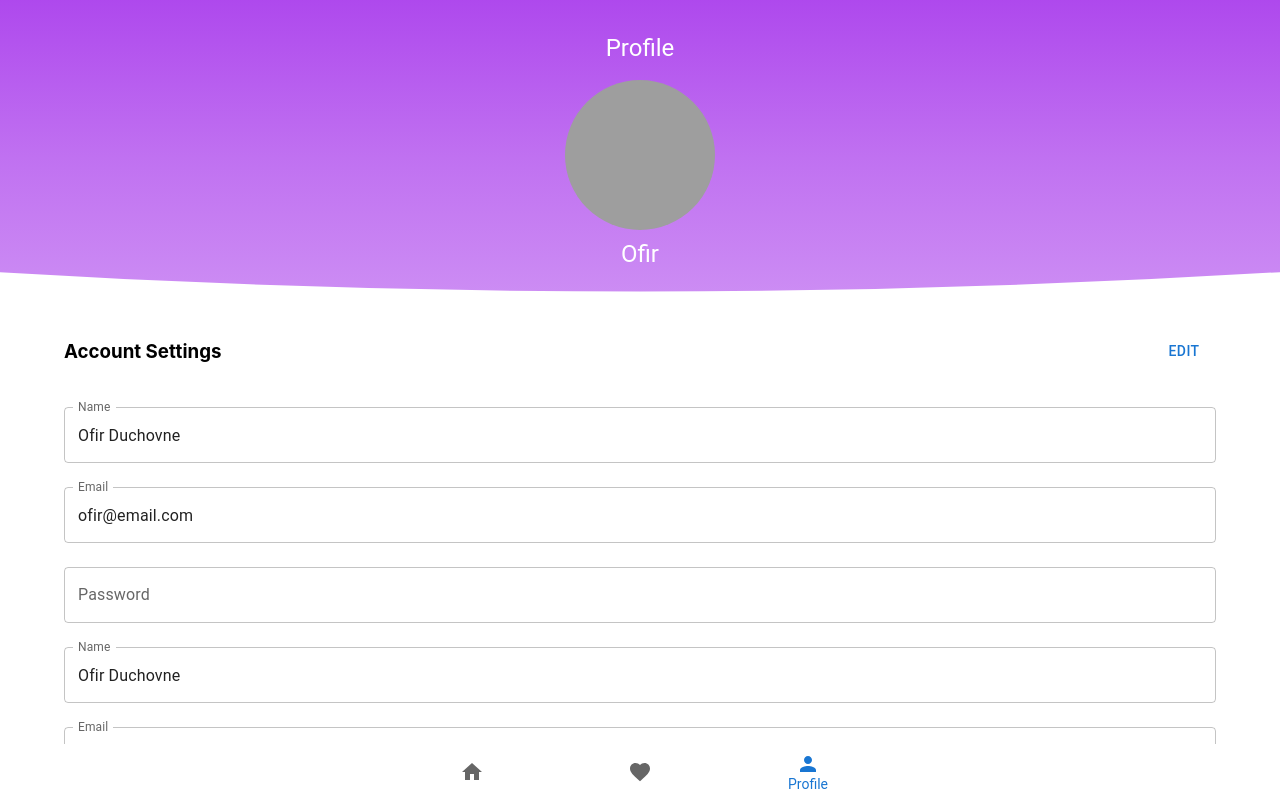
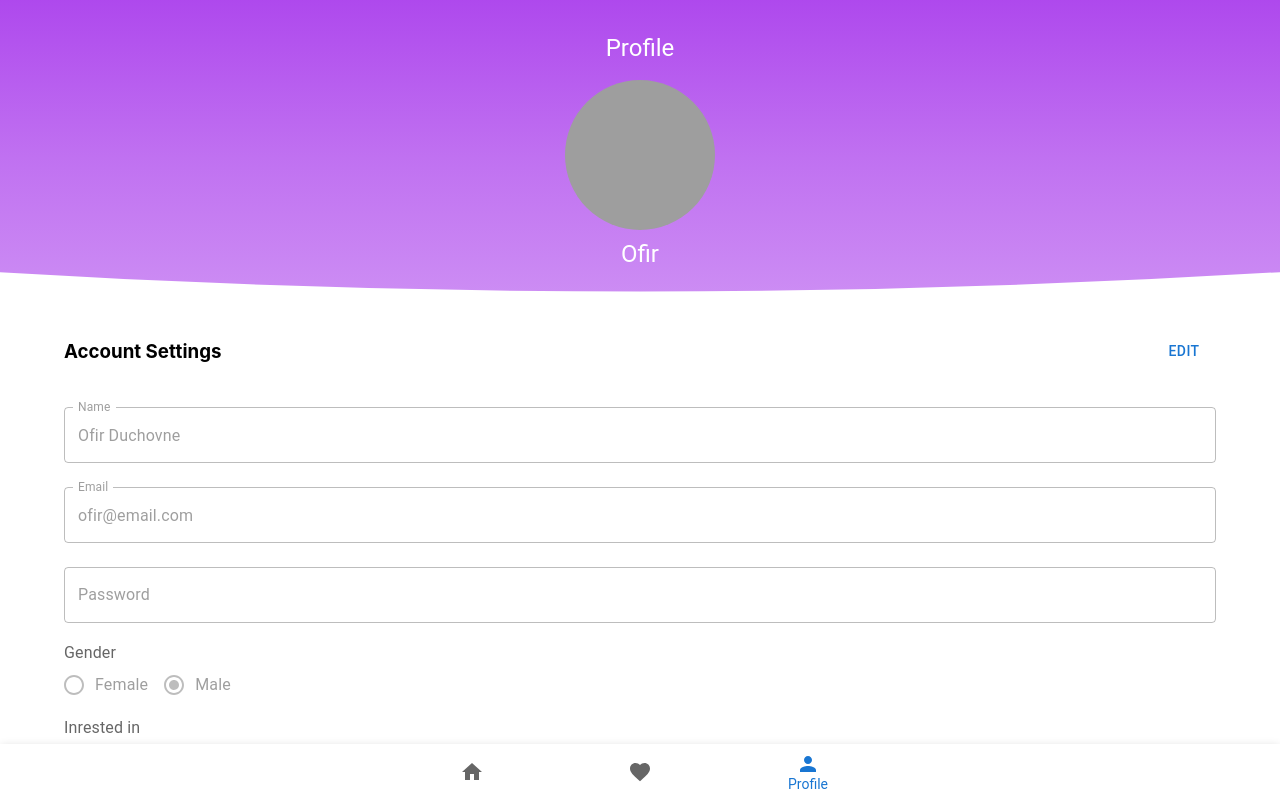
Before and after one commit to YovelElad/SpoTinder-front, a React (Create React App) app: page / in a window 1280 px wide. Both pictures are taken after a click on the button "Profile". Shown: the top 800 px of the page. Built offline with nearby package versions, Linux system fonts and the light colour scheme; grey boxes are pictures that could not be loaded; the HTML template or start-up script is replaced by a standard one.

Commit message:
profileForm is now a component

```diff
--- a/src/App.js
+++ b/src/App.js
@@ -7,7 +7,7 @@ import {PageContext} from './Contexts/PageContext';
 import { UserContext } from './Contexts/UserContext';
 import Profile from './components/Profile/Profile';
 
-const ofir = {_id:{$oid:"61c5aa15ab0230614f09a5a4"},email:"ofir@email.com",password:"1234",topArtists:["Aviv Geffen","Arik Einstein","Shlomo Artzi","Keren Peles","Static & Ben El","Taylor Swift","Adele","Idan Raichel","Noa Kirel","The Beatles","Queen","Lady Gaga","Omer Adam","Sarit Hadad","Harel Skaat","Mergui","Ed Sheeran","Justin Bieber","Arutz Hakibud","Ivri Lider"],topTracks:["אפס מאמץ","Bezos I","אנג'ל","רסיסים","Fancy Like","Juice","רגע - הופעה חיה באמפי שוני","Drunken Sailor","Love Boy","Love Is In The Air","Love On Top","We Are Never Ever Getting Back Together","Bad Romance","לשם","כמה עוד אפשר","Overwhelmed (Ryan Mack Remix)","Watermelon Sugar","Rocket Man (I Think It's Going To Be A Long, Long Time)","אהבה קטנה","הפינאלי","Go the Distance","Two Princes","שלום לך ארץ נהדרת","מאסטר טל","December, 1963 (Oh What a Night!)","עולה עולה","שביל הבריחה","רצה הביתה","שיר הפריחה","איש הברק","בחום של תל אביב","Price Tag","טמפרטורה","קשה לי לא להתרגש","Rolling in the Deep","זה הרגע לאהוב","יהלום - Prod. By Triangle","Drum","Arabian Nights","לך תתרגל איתה","פיז'ו 92","תן לי","Shiny","ואיך שלא","מסיבה","אמא","Take A Bow","כמו סינדרלה","גם אני","עולם משוגע"],"gender":"male","interestedIn":["male","female"],"__v":{"$numberInt":"0"},"country":"IL","id":"61c5aa15ab0230614f09a5a4",image:"https://i.scdn.co/image/ab6775700000ee85106f6ba0ca11f991af308b1c",name:"Ofir Duchovne"};
+const ofir = {_id:{$oid:"61c5aa15ab0230614f09a5a4"},email:"ofir@email.com",password:"1234",topArtists:["Aviv Geffen","Arik Einstein","Shlomo Artzi","Keren Peles","Static & Ben El","Taylor Swift","Adele","Idan Raichel","Noa Kirel","The Beatles","Queen","Lady Gaga","Omer Adam","Sarit Hadad","Harel Skaat","Mergui","Ed Sheeran","Justin Bieber","Arutz Hakibud","Ivri Lider"],topTracks:["אפס מאמץ","Bezos I","אנג'ל","רסיסים","Fancy Like","Juice","רגע - הופעה חיה באמפי שוני","Drunken Sailor","Love Boy","Love Is In The Air","Love On Top","We Are Never Ever Getting Back Together","Bad Romance","לשם","כמה עוד אפשר","Overwhelmed (Ryan Mack Remix)","Watermelon Sugar","Rocket Man (I Think It's Going To Be A Long, Long Time)","אהבה קטנה","הפינאלי","Go the Distance","Two Princes","שלום לך ארץ נהדרת","מאסטר טל","December, 1963 (Oh What a Night!)","עולה עולה","שביל הבריחה","רצה הביתה","שיר הפריחה","איש הברק","בחום של תל אביב","Price Tag","טמפרטורה","קשה לי לא להתרגש","Rolling in the Deep","זה הרגע לאהוב","יהלום - Prod. By Triangle","Drum","Arabian Nights","לך תתרגל איתה","פיז'ו 92","תן לי","Shiny","ואיך שלא","מסיבה","אמא","Take A Bow","כמו סינדרלה","גם אני","עולם משוגע"],gender:"male",interestedIn:["male","female"],"__v":{"$numberInt":"0"},"country":"IL","id":"61c5aa15ab0230614f09a5a4",image:"https://i.scdn.co/image/ab6775700000ee85106f6ba0ca11f991af308b1c",name:"Ofir Duchovne"};
 const renderSwitch = (page) => {
   switch(page) {
     case 'home':
@@ -24,15 +24,19 @@ const renderSwitch = (page) => {
 function App() {
   const [page, setPage] = React.useState('home');
   const [user, setUser] = React.useState(ofir);
+  const updateUser = (user) => {
+    setUser(user);
+  }
   return (
     <div>
 
         <PageContext.Provider value={{page,setPage}}>
           <NavBar/>
         </PageContext.Provider>
-        <UserContext.Provider value={user}>
-          <Box sx={{height: '80vh' }}>
+        <UserContext.Provider value={{user,updateUser}}>
+          <Box>
             {renderSwitch(page)}
+            <Box sx={{height: "10vh"}}/>
           </Box>
         </UserContext.Provider>
     </div>
--- a/src/components/NavBar.js
+++ b/src/components/NavBar.js
@@ -9,13 +9,12 @@ import { PageContext } from '../Contexts/PageContext';
 
 export default function NavBar() {
   const {page, setPage} = React.useContext(PageContext);
-
-  const handleChange = (event, newValue) => {
-    setPage(newValue);
+  const handlePageChange = (event, newPage) => {
+    setPage(newPage);
   };
   return (
-    <Paper sx={{ position: 'fixed', bottom: 0, left: 0, right: 0, zIndex:"30"}} elevation={30}>
-      <BottomNavigation value={page} onChange={handleChange}>
+    <Paper sx={{ position: 'fixed', bottom: 0, left: 0, right: 0, zIndex:"30"}} elevation={3}>
+      <BottomNavigation value={page} onChange={handlePageChange}>
         <BottomNavigationAction
           label="Home"
           value="home"
--- a/src/components/Profile/Profile.js
+++ b/src/components/Profile/Profile.js
@@ -5,10 +5,12 @@ import { TextField } from '@mui/material';
 import { Button } from '@mui/material';
 import Typography from '@mui/material/Typography';
 import { width } from '@mui/system';
+import ProfileForm from '../ProfileForm/ProfileForm';
 
 
 export default function Profile() {
-    const user = useContext(UserContext);
+    const {user} = useContext(UserContext);
+
     return (
         <div>
 
@@ -58,21 +60,7 @@ export default function Profile() {
                 </Typography>
             </Box>
         </Box>
-            <Container style={{ justifyContent: "space-between", display: "flex", alignItems: "center", marginBottom: "10px" }}>
-                <h3>Account Settings</h3>
-                <Button>Edit</Button>
-            </Container>
-            <Container component="form" >
-                <TextField fullWidth label="Name"  margin="normal" value={user.name} variant="outlined" />
-                <TextField fullWidth label="Email" margin="normal" value={user.email} type="email" variant="outlined" />
-                <TextField fullWidth label="Password" margin="normal" type="password" variant="outlined" />
-                <TextField fullWidth label="Name"  margin="normal" value={user.name} variant="outlined" />
-                <TextField fullWidth label="Email" margin="normal" value={user.email} type="email" variant="outlined" />
-                <TextField fullWidth label="Password" margin="normal" type="password" variant="outlined" />
-                <TextField fullWidth label="Name"  margin="normal" value={user.name} variant="outlined" />
-                <TextField fullWidth label="Email" margin="normal" value={user.email} type="email" variant="outlined" />
-                <TextField fullWidth label="Password" margin="normal" type="password" variant="outlined" />
-            </Container>
+        <ProfileForm/>
 
         </div>
     )
--- /dev/null
+++ b/src/components/ProfileForm/ProfileForm.js
@@ -0,0 +1,92 @@
+import React , { useContext } from 'react'
+import { UserContext } from '../../Contexts/UserContext';
+import { Container, Box } from '@mui/material';
+import { TextField, RadioGroup, Radio } from '@mui/material';
+import { Button, Checkbox, FormGroup, FormControlLabel , FormControl, FormLabel} from '@mui/material';
+
+
+export default function ProfileForm() {
+    const {user, updateUser} = useContext(UserContext);
+    const [editMode, setEditMode] = React.useState(false);
+    const [inputFields, setInputFields] = React.useState({
+        name: user.name,
+        email: user.email,
+        password: '',
+        gender: user.gender,
+        interestedIn: user.interestedIn
+    });
+
+    const handleChange = (event) => {
+        setInputFields({
+            ...inputFields,
+            [event.target.name]: event.target.value,
+        });
+    }
+
+    const handleEditMode = () => {
+        setEditMode(!editMode);
+        setInputFields({
+            name: user.name,
+            email: user.email,
+            password: '',
+            gender: user.gender,
+            interestedIn: user.interestedIn
+        });
+    }
+
+    const handleChecked = (event, isChecked) => {
+        const interestedIn = inputFields.interestedIn;
+        if (isChecked) {
+            interestedIn.push(event.target.value);
+        } else {
+            const index = interestedIn.indexOf(event.target.value);
+            if (index > -1) {
+                interestedIn.splice(index, 1);
+            }
+        }
+        setInputFields({
+            ...inputFields,
+            interestedIn
+        });
+    }
+
+    return (
+        <div>
+            <Container sx={{ justifyContent: "space-between", display: "flex", alignItems: "center", marginBottom: "10px" }}>
+                <h3>Account Settings</h3>
+                <Button onClick={handleEditMode}>Edit</Button>
+            </Container>
+            <Container component="form" >
+                <TextField disabled={!editMode} name='name' fullWidth label="Name"  margin="normal" value={inputFields.name} variant="outlined" onChange={handleChange}/>
+                <TextField disabled={!editMode} name='email' fullWidth label="Email" margin="normal" value={inputFields.email} type="email" variant="outlined" onChange={handleChange}/>
+                <TextField disabled={!editMode} name='password' fullWidth label="Password" margin="normal" type="password" value={inputFields.password} variant="outlined" onChange={handleChange}/>
+
+                <FormControl sx={{marginTop: "10px"}} component="fieldset">
+                    <FormLabel component="legend">Gender</FormLabel>
+                    <RadioGroup  row aria-label="gender" name="gender" onChange={handleChange} value={inputFields.gender}>
+                        <FormControlLabel disabled={!editMode} value="female" control={<Radio />} label="Female" />
+                        <FormControlLabel disabled={!editMode} value="male" control={<Radio />} label="Male" />
+                    </RadioGroup>
+                </FormControl>
+
+                <FormGroup sx={{marginTop: "10px"}}>
+                    <FormLabel component="legend">Inrested in</FormLabel>
+                    <FormControlLabel disabled={!editMode} name="interestedIn" control={<Checkbox onChange={handleChecked} value={"male"} checked={inputFields.interestedIn.includes("male")} />} label="Men" />
+                    <FormControlLabel disabled={!editMode} name="interestedIn" control={<Checkbox onChange={handleChecked} value={"female"} checked={inputFields.interestedIn.includes("female")} />} label="Woman" />
+                </FormGroup>
+
+            </Container>
+            {editMode &&
+                <Container sx={{marginTop: "10px", marginBottom: "15px"}}>
+                <Box textAlign='center'>
+                    <Button sx={{width: "70%"}} disabled={!editMode}  variant="contained" color="secondary"
+                    onClick={() => {
+                        setEditMode(false);
+                        updateUser({...user , ...inputFields});
+                    }}>Save</Button>
+                </Box>
+                </Container>
+            }
+        </div>
+    )
+}
```
